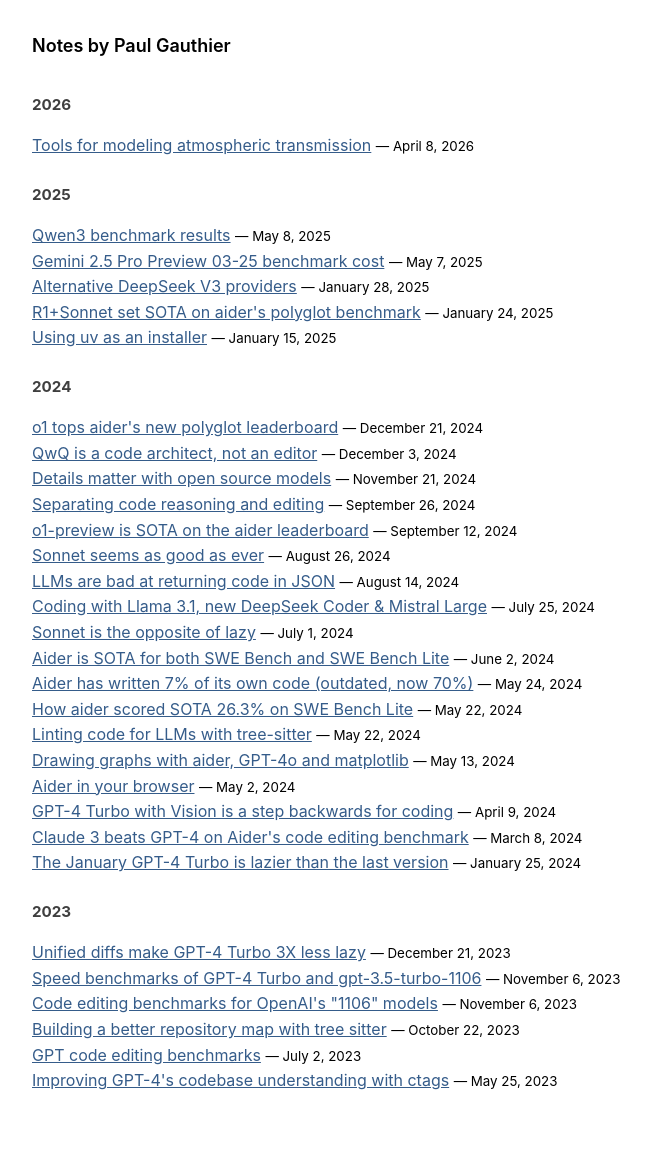
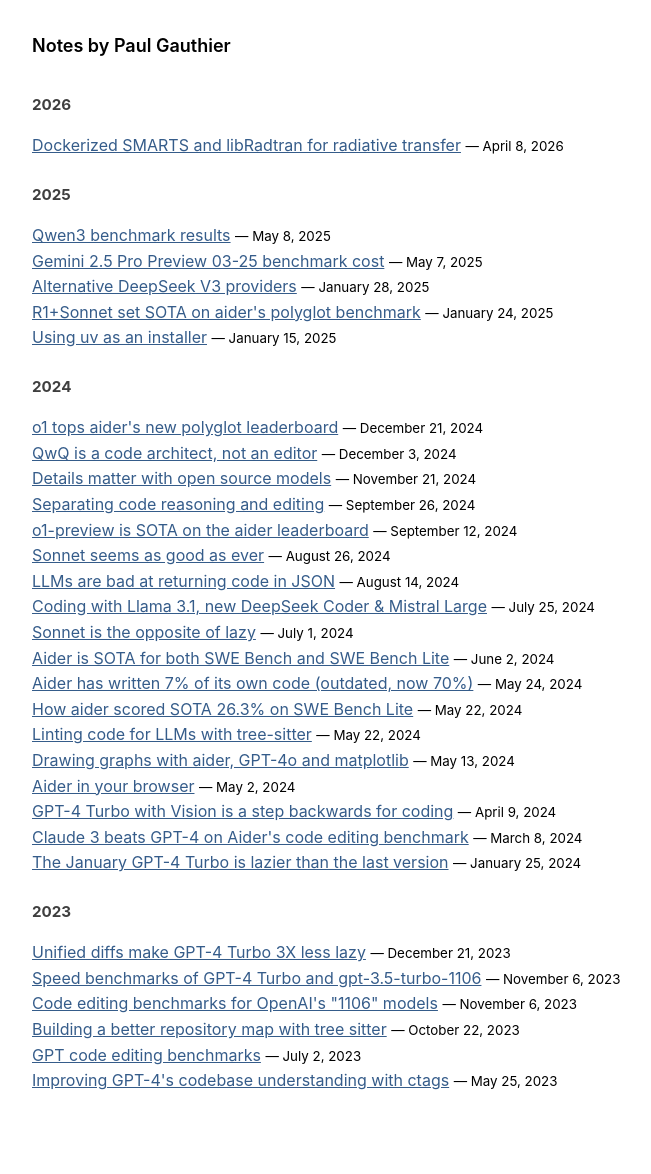
Before and after one commit to paul-gauthier/paul-gauthier.github.io, a Jekyll site: the page built from docs/index.html, in a window 1280 px wide. Shown: the whole page, without its empty margins (224-875 px from the left). Built offline with Jekyll 4.4.1, drawn with Linux system fonts in a browser that asks for light colours; part of the change alters nothing that is shown.

Commit message:
docs: Update atmospheric transmission post title and wording

```diff
--- a/docs/_posts/2026-04-08-atmospheric-transmission.md
+++ b/docs/_posts/2026-04-08-atmospheric-transmission.md
@@ -1,5 +1,5 @@
 ---
-title: Tools for modeling atmospheric transmission
+title: Dockerized SMARTS and libRadtran for radiative transfer
 date: 2026-04-08
 ---
 
@@ -7,26 +7,27 @@ Researchers have sent entangled single photons over very long distances to
 conduct some impressive experiments,
 typically involving the non-local nature of quantum mechanics.
 The world's biggest
-[delayed-choice quantum eraser experiment](https://arstechnica.com/science/2013/01/quantum-measurements-on-one-island-determine-behavior-on-another/?utm_source=chatgpt.com)
+[delayed-choice quantum eraser experiment](https://arstechnica.com/science/2013/01/quantum-measurements-on-one-island-determine-behavior-on-another/)
 {% cite Ma_2013 %}
-sent entangled photons 1,200 km between two of the Canary Islands.
+sent entangled photons 144 km between two of the Canary Islands.
 Another group
-[sent entangled photons back-and-forth between the Earth and a quantum satellite](https://www.sciencedaily.com/releases/2017/06/170615142831.htm?utm_source=chatgpt.com).
+[sent entangled photons 1,200 km](https://www.sciencedaily.com/releases/2017/06/170615142831.htm)
+back-and-forth between the Earth and a quantum satellite]
 {% cite yin2017satellitebasedentanglementdistribution1200 %}
 
 There are multiple forms of analysis required to build out a link loss budget
 for such an effort.
-One important piece is determining out what fraction of your photons will scatter or be absorbed
+One important piece is determining what fraction of your photons will scatter or be absorbed
 in the atmosphere.
-I've recently be trying to do this sort of analysis, and tried it a few ways.
+I've recently been doing this sort of analysis, and tried it a few ways.
 It's relatively easy to get a rough transmission estimate by
 building an ad-hoc transmission model of the effects of Rayleigh scattering,
-the aerosol and molecular content of the air (water, Oxygen), clouds, etc.
+the aerosol and molecular content of the air (water, oxygen), clouds, etc.
 
-A far more reliable approach is to use an existing
+A more reliable and comprehensive approach is to use an existing
 software package designed to model
 radiative transfer.
-This has the advantage of being well researched and battle tested
+This has the advantage of being well researched and battle-tested
 by academic or commercial authors with deep knowledge.
 
 The most noteworthy relevant tools are:
```
